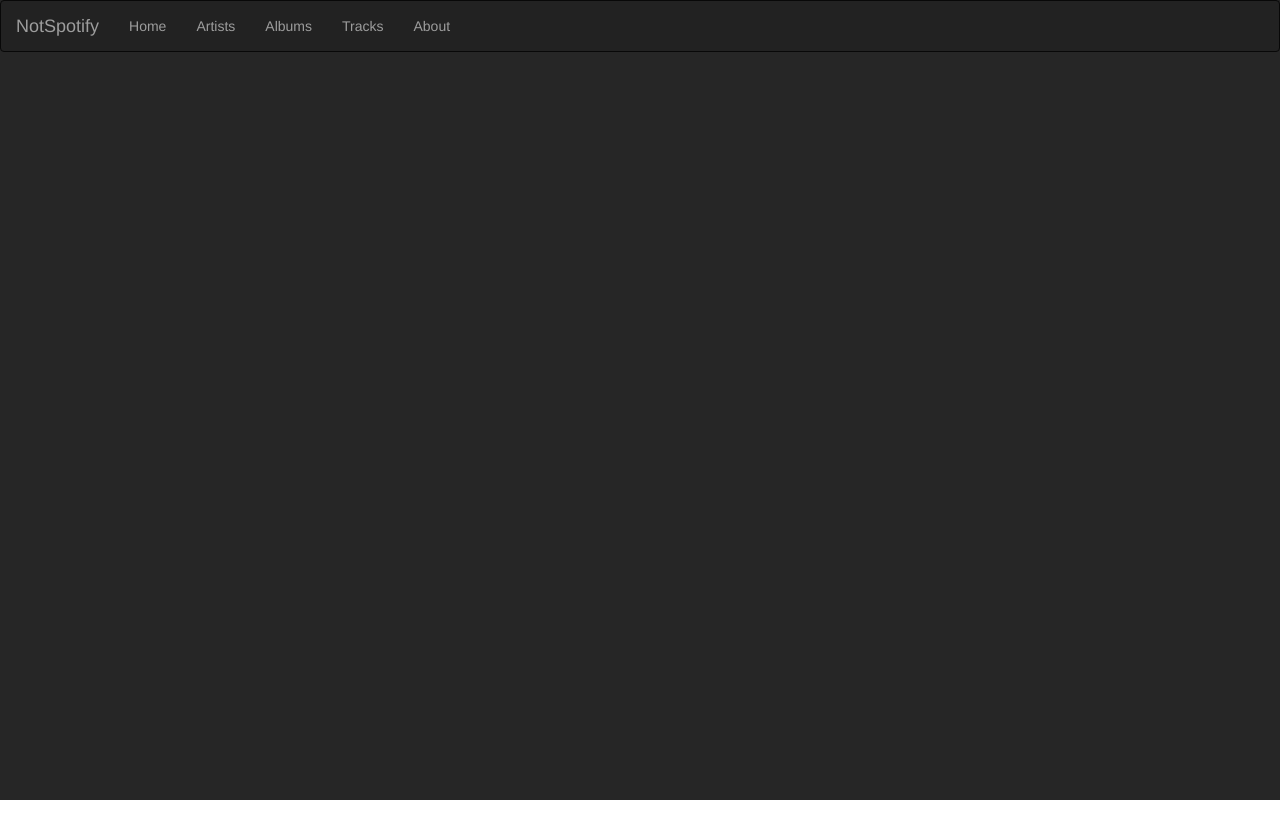
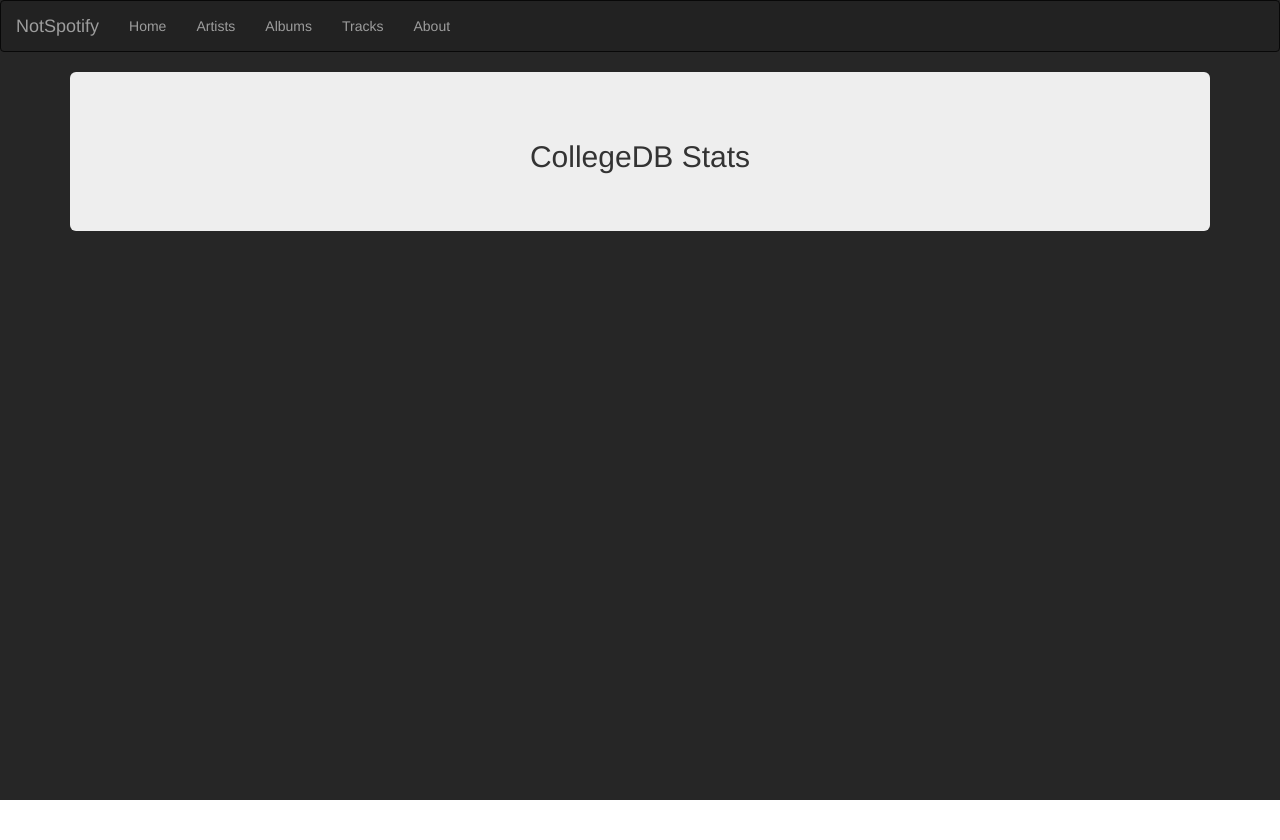
Before and after one commit to bullapse/cs373-idb-music, a Flask app: page /college in a window 1280 px wide. Shown: the top 840 px of the page. Run offline with Flask 2, Linux system fonts and the light colour scheme; data that the repository does not hold is empty; some libraries are stand-ins or nearby versions.

Commit message:
added college chart header

```diff
--- a/notspotify/templates/college.html
+++ b/notspotify/templates/college.html
@@ -137,6 +137,11 @@ $(function () {
         });
     });</script>
 
+<div class="container" style="text-align:center">
+  <div class="jumbotron">
+    <h2>CollegeDB Stats</h2>
+  </div>
+</div>
 <div id="container" style="min-width: 310px; height: 400px; margin: 0 auto"></div>
 <div id="container1" style="min-width: 310px; height: 400px; margin: 0 auto"></div>
 <div id="container2" style="width: 50%; height: 400px; display: inline-block"></div><div id="container3" style="width: 50%; height: 400px; display: inline-block"></div>
```
